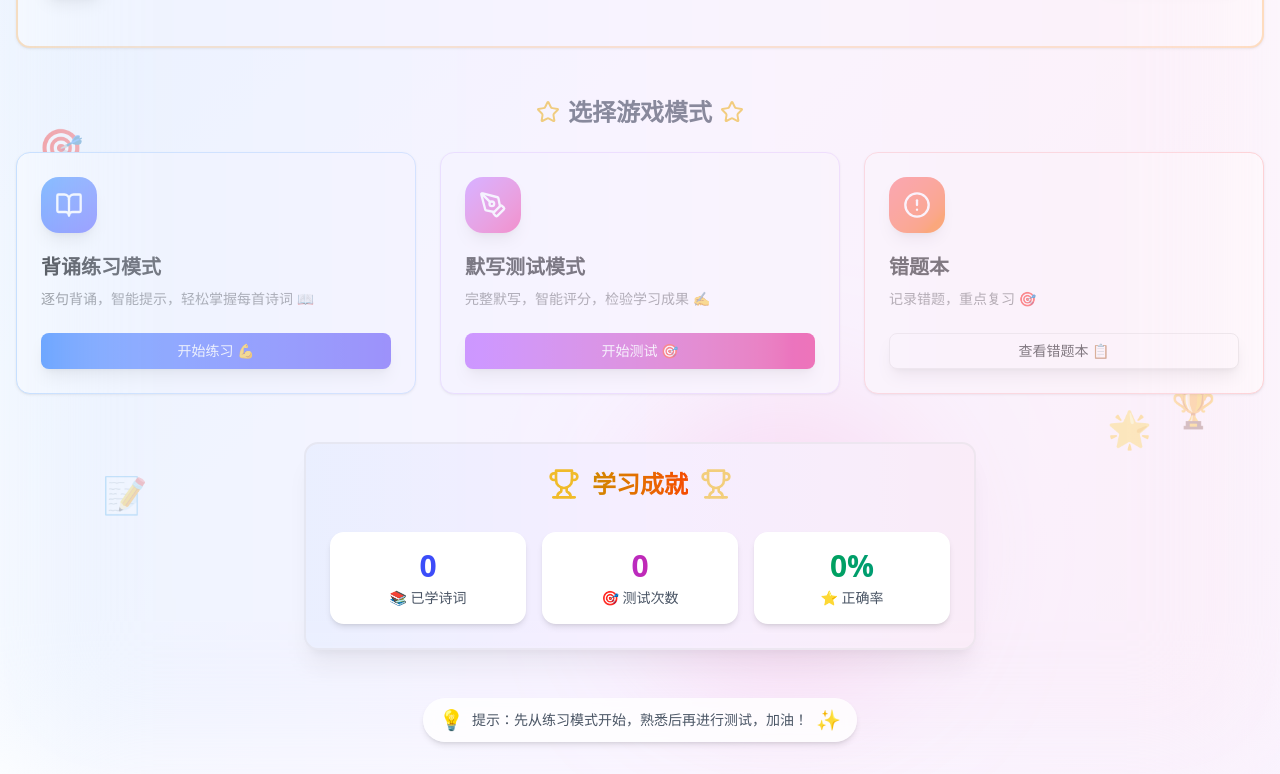
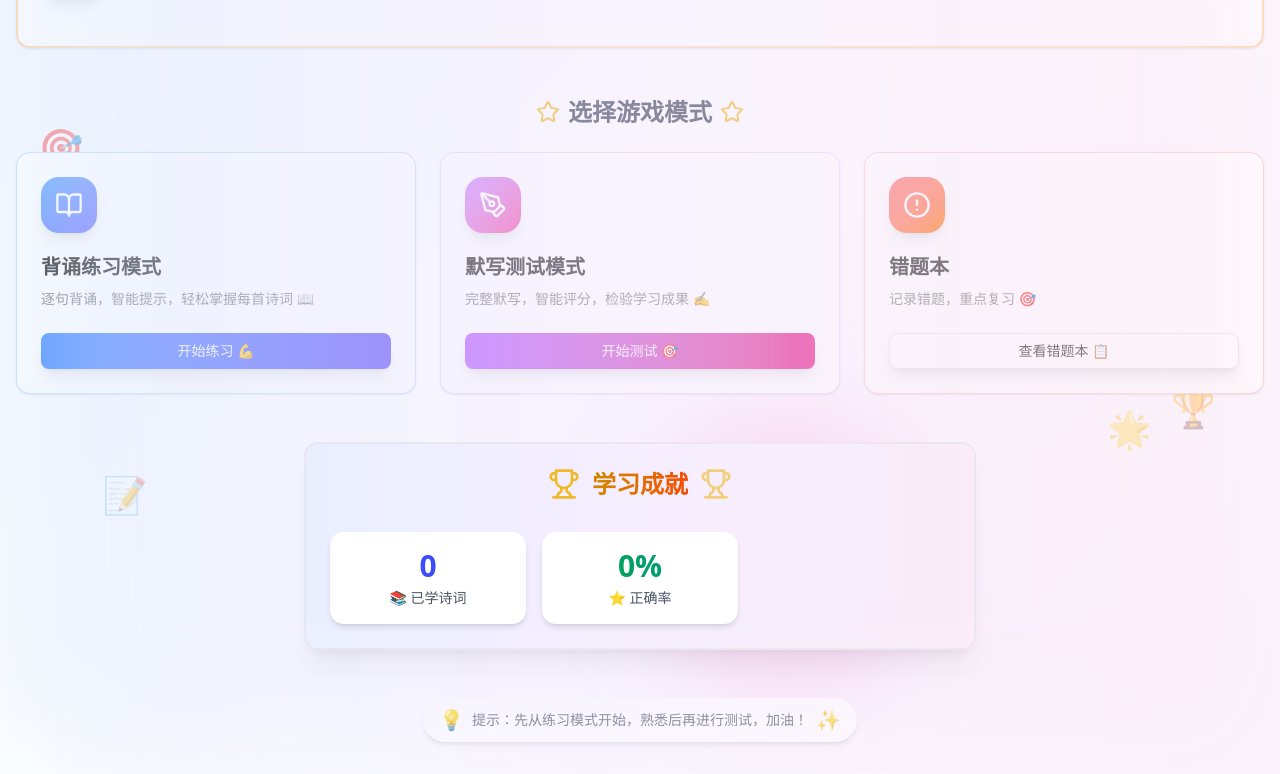
Before and after one commit to penliming0895/poetry-learning-app, a Next.js app: page / in a window 1280 px wide. Shown: the part 506-1280 px from the top of the page. Built offline with nearby package versions, Linux system fonts and the light colour scheme.

Commit message:
fix: 修复页面模糊问题，移除backdrop-blur效果并降低背景模糊程度

```diff
--- a/src/app/daily/page.tsx
+++ b/src/app/daily/page.tsx
@@ -60,8 +60,8 @@ export default function DailyPage() {
     <div className="min-h-screen bg-gradient-to-br from-orange-50 via-white to-red-50 dark:from-gray-900 dark:via-gray-800 dark:to-orange-900/20 p-4 relative overflow-hidden">
       {/* 装饰背景 */}
       <div className="absolute inset-0 overflow-hidden pointer-events-none">
-        <div className="absolute top-20 left-10 w-72 h-72 bg-orange-400 rounded-full mix-blend-multiply filter blur-3xl opacity-20 animate-pulse"></div>
-        <div className="absolute bottom-20 right-10 w-72 h-72 bg-red-400 rounded-full mix-blend-multiply filter blur-3xl opacity-20 animate-pulse" style={{ animationDelay: '1.5s' }}></div>
+        <div className="absolute top-20 left-10 w-72 h-72 bg-orange-400 rounded-full mix-blend-multiply filter blur-2xl opacity-15 animate-pulse"></div>
+        <div className="absolute bottom-20 right-10 w-72 h-72 bg-red-400 rounded-full mix-blend-multiply filter blur-2xl opacity-15 animate-pulse" style={{ animationDelay: '1.5s' }}></div>
       </div>
 
       <div className="container mx-auto max-w-5xl py-8 relative z-10">
--- a/src/app/page.tsx
+++ b/src/app/page.tsx
@@ -41,9 +41,9 @@ export default function Home() {
     <div className="min-h-screen relative overflow-hidden bg-gradient-to-br from-blue-50 via-white to-purple-50 dark:from-gray-900 dark:via-gray-800 dark:to-purple-900">
       {/* 装饰性背景 */}
       <div className="absolute inset-0 overflow-hidden pointer-events-none">
-        <div className="absolute top-20 left-10 w-72 h-72 bg-blue-400 rounded-full mix-blend-multiply filter blur-3xl opacity-20 animate-pulse"></div>
-        <div className="absolute top-20 right-10 w-72 h-72 bg-purple-400 rounded-full mix-blend-multiply filter blur-3xl opacity-20 animate-pulse" style={{ animationDelay: '1s' }}></div>
-        <div className="absolute bottom-20 left-1/2 w-72 h-72 bg-pink-400 rounded-full mix-blend-multiply filter blur-3xl opacity-20 animate-pulse" style={{ animationDelay: '2s' }}></div>
+        <div className="absolute top-20 left-10 w-72 h-72 bg-blue-400 rounded-full mix-blend-multiply filter blur-2xl opacity-15 animate-pulse"></div>
+        <div className="absolute top-20 right-10 w-72 h-72 bg-purple-400 rounded-full mix-blend-multiply filter blur-2xl opacity-15 animate-pulse" style={{ animationDelay: '1s' }}></div>
+        <div className="absolute bottom-20 left-1/2 w-72 h-72 bg-pink-400 rounded-full mix-blend-multiply filter blur-2xl opacity-15 animate-pulse" style={{ animationDelay: '2s' }}></div>
       </div>
 
       {/* 浮动emoji装饰 */}
@@ -278,19 +278,13 @@ export default function Home() {
             </CardHeader>
             <CardContent className="relative z-10">
               <div className="grid grid-cols-3 gap-4 text-center">
-                <div className="rounded-xl bg-white p-4 shadow-md hover:shadow-lg transform hover:-translate-y-1 transition-all duration-300 dark:bg-gray-700/80 backdrop-blur-sm">
+                <div className="rounded-xl bg-white p-4 shadow-md hover:shadow-lg transform hover:-translate-y-1 transition-all duration-300 dark:bg-gray-700">
                   <div className="text-3xl font-bold bg-gradient-to-r from-blue-600 to-indigo-600 bg-clip-text text-transparent dark:from-blue-400 dark:to-indigo-400">
                     {mounted ? progress.learnedPoems.length : 0}
                   </div>
                   <div className="text-sm text-gray-600 dark:text-gray-300 mt-1">📚 已学诗词</div>
                 </div>
-                <div className="rounded-xl bg-white p-4 shadow-md hover:shadow-lg transform hover:-translate-y-1 transition-all duration-300 dark:bg-gray-700/80 backdrop-blur-sm">
-                  <div className="text-3xl font-bold bg-gradient-to-r from-purple-600 to-pink-600 bg-clip-text text-transparent dark:from-purple-400 dark:to-pink-400">
-                    {mounted ? progress.testCount : 0}
-                  </div>
-                  <div className="text-sm text-gray-600 dark:text-gray-300 mt-1">🎯 测试次数</div>
-                </div>
-                <div className="rounded-xl bg-white p-4 shadow-md hover:shadow-lg transform hover:-translate-y-1 transition-all duration-300 dark:bg-gray-700/80 backdrop-blur-sm">
+                <div className="rounded-xl bg-white p-4 shadow-md hover:shadow-lg transform hover:-translate-y-1 transition-all duration-300 dark:bg-gray-700">
                   <div className="text-3xl font-bold bg-gradient-to-r from-green-600 to-teal-600 bg-clip-text text-transparent dark:from-green-400 dark:to-teal-400">
                     {mounted ? `${getAverageAccuracy()}%` : '0%'}
                   </div>
@@ -303,7 +297,7 @@ export default function Home() {
 
         {/* 底部提示 */}
         <footer className="mt-12 text-center animate-fade-in-up" style={{ animationDelay: '0.4s' }}>
-          <div className="inline-flex items-center gap-2 px-4 py-2 bg-white/80 dark:bg-gray-800/80 rounded-full shadow-md backdrop-blur-sm">
+          <div className="inline-flex items-center gap-2 px-4 py-2 bg-white dark:bg-gray-800 rounded-full shadow-md">
             <span className="text-xl">💡</span>
             <p className="text-sm text-gray-600 dark:text-gray-400">
               提示：先从练习模式开始，熟悉后再进行测试，加油！
--- a/src/app/test/page.tsx
+++ b/src/app/test/page.tsx
@@ -217,8 +217,8 @@ export default function TestPage() {
       <div className="min-h-screen bg-gradient-to-br from-purple-50 via-white to-pink-50 dark:from-gray-900 dark:via-gray-800 dark:to-pink-900 p-4 relative overflow-hidden">
         {/* 装饰背景 */}
         <div className="absolute inset-0 overflow-hidden pointer-events-none">
-          <div className="absolute top-1/4 left-10 w-64 h-64 bg-green-400 rounded-full mix-blend-multiply filter blur-3xl opacity-20 animate-pulse"></div>
-          <div className="absolute top-1/4 right-10 w-64 h-64 bg-purple-400 rounded-full mix-blend-multiply filter blur-3xl opacity-20 animate-pulse" style={{ animationDelay: '1s' }}></div>
+          <div className="absolute top-1/4 left-10 w-64 h-64 bg-green-400 rounded-full mix-blend-multiply filter blur-2xl opacity-15 animate-pulse"></div>
+          <div className="absolute top-1/4 right-10 w-64 h-64 bg-purple-400 rounded-full mix-blend-multiply filter blur-2xl opacity-15 animate-pulse" style={{ animationDelay: '1s' }}></div>
         </div>
 
         <div className="container mx-auto max-w-4xl py-8 relative z-10">
@@ -248,7 +248,7 @@ export default function TestPage() {
             </CardHeader>
             <CardContent className="space-y-6 relative z-10">
               {/* 得分 */}
-              <div className="text-center p-6 rounded-xl bg-white/80 dark:bg-gray-800/80 backdrop-blur-sm shadow-md">
+              <div className="text-center p-6 rounded-xl bg-white dark:bg-gray-800 shadow-md">
                 <div className={`mb-2 text-6xl font-bold animate-pulse ${
                   score >= 80 ? 'bg-gradient-to-r from-green-600 to-emerald-600 bg-clip-text text-transparent' :
                   score >= 60 ? 'bg-gradient-to-r from-yellow-600 to-orange-600 bg-clip-text text-transparent' :
@@ -327,8 +327,8 @@ export default function TestPage() {
     <div className="min-h-screen bg-gradient-to-br from-purple-50 via-white to-pink-50 dark:from-gray-900 dark:via-gray-800 dark:to-pink-900 p-4 relative overflow-hidden">
       {/* 装饰背景 */}
       <div className="absolute inset-0 overflow-hidden pointer-events-none">
-        <div className="absolute top-20 left-10 w-72 h-72 bg-purple-400 rounded-full mix-blend-multiply filter blur-3xl opacity-20 animate-pulse"></div>
-        <div className="absolute bottom-20 right-10 w-72 h-72 bg-pink-400 rounded-full mix-blend-multiply filter blur-3xl opacity-20 animate-pulse" style={{ animationDelay: '1.5s' }}></div>
+        <div className="absolute top-20 left-10 w-72 h-72 bg-purple-400 rounded-full mix-blend-multiply filter blur-2xl opacity-15 animate-pulse"></div>
+        <div className="absolute bottom-20 right-10 w-72 h-72 bg-pink-400 rounded-full mix-blend-multiply filter blur-2xl opacity-15 animate-pulse" style={{ animationDelay: '1.5s' }}></div>
       </div>
 
       <div className="container mx-auto max-w-4xl py-8 relative z-10">
--- a/src/app/wrongbook/page.tsx
+++ b/src/app/wrongbook/page.tsx
@@ -49,8 +49,8 @@ export default function WrongBookPage() {
     <div className="min-h-screen bg-gradient-to-br from-red-50 via-white to-orange-50 dark:from-gray-900 dark:via-gray-800 dark:to-red-900/20 p-4 relative overflow-hidden">
       {/* 装饰背景 */}
       <div className="absolute inset-0 overflow-hidden pointer-events-none">
-        <div className="absolute top-20 left-10 w-72 h-72 bg-red-400 rounded-full mix-blend-multiply filter blur-3xl opacity-20 animate-pulse"></div>
-        <div className="absolute bottom-20 right-10 w-72 h-72 bg-orange-400 rounded-full mix-blend-multiply filter blur-3xl opacity-20 animate-pulse" style={{ animationDelay: '1.5s' }}></div>
+        <div className="absolute top-20 left-10 w-72 h-72 bg-red-400 rounded-full mix-blend-multiply filter blur-2xl opacity-15 animate-pulse"></div>
+        <div className="absolute bottom-20 right-10 w-72 h-72 bg-orange-400 rounded-full mix-blend-multiply filter blur-2xl opacity-15 animate-pulse" style={{ animationDelay: '1.5s' }}></div>
       </div>
 
       <div className="container mx-auto max-w-5xl py-8 relative z-10">
```
Also changed, not shown: src/app/practice/page.tsx (+6 -6 lines).
